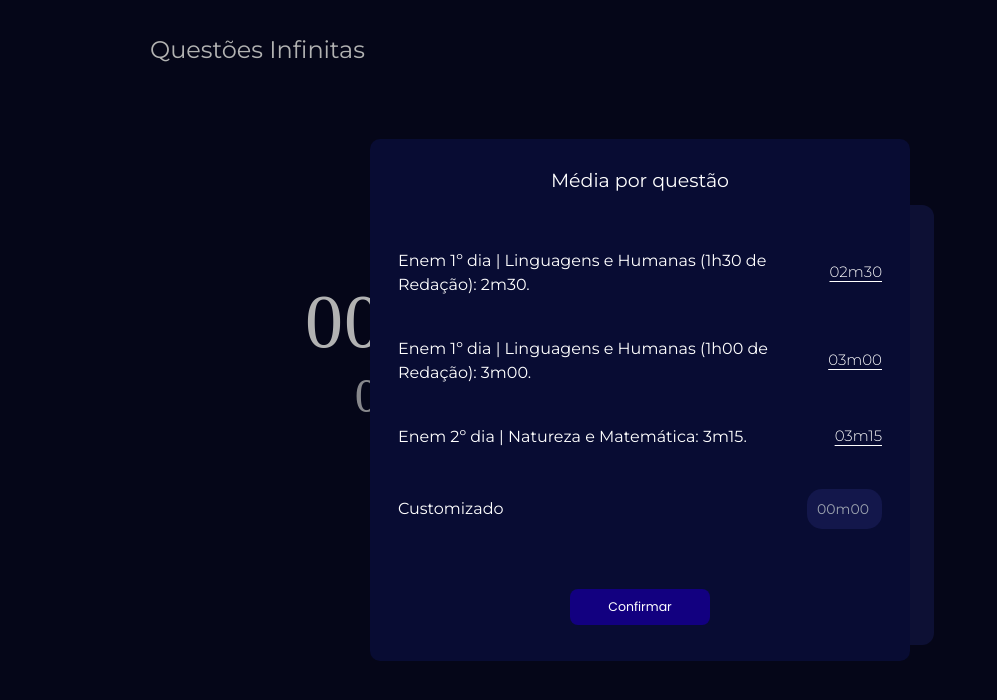
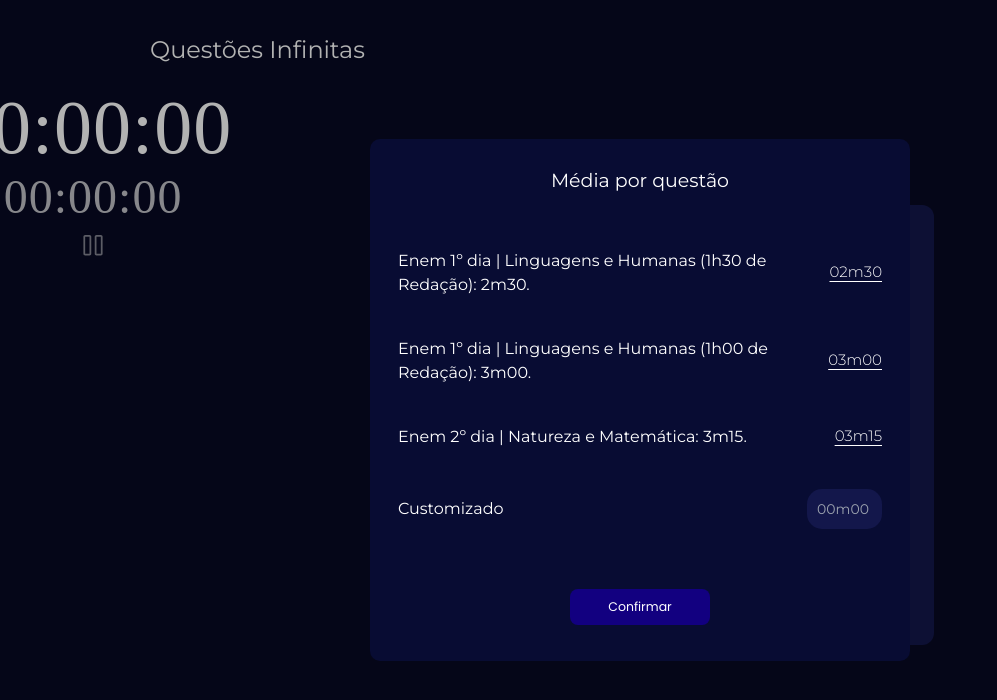
Before and after one commit to HenriqueSenaDev/enem-timer, a React (Vite) app: page /questions/infinity in a window 1280 px wide. Shown: the top 700 px of the page, without its empty margins (0-997 px from the left). Built offline with nearby package versions, Linux system fonts and the light colour scheme.

Commit message:
hotfix/ui: Timer tailwindcss and style

```diff
--- a/src/pages/questions/components/timer-area/components/timer/index.tsx
+++ b/src/pages/questions/components/timer-area/components/timer/index.tsx
@@ -1,7 +1,6 @@
 import { milisToFormattedTime } from '../../utils/timer-utils';
 import { ReactComponent as HideTimeVector } from '../../../../../../assets/hide-time.svg';
 import pauseIcon from '../../../../../../assets/pause.svg';
-import "./styles.css";
 
 interface IProps {
   currentMilis: number;
@@ -13,21 +12,22 @@ interface IProps {
 
 function Timer({ currentMilis, overaalMilis, isPaused, setIsPaused, isTimeHidden }: IProps) {
   return (
-    <div className='timer-container'>
+    <div className="flex flex-col items-center justify-center font-['IBM_Plex_Mono'] leading-[1.2] tracking-[1px] relative h-[190px] lg:absolute lg:top-0 lg:left-0">
       {isTimeHidden
-        ? <HideTimeVector className='hide-time' />
+        ? <HideTimeVector className='h-[130%] w-auto lg:scale-[1.2] -translate-y-[10%]' />
         : <>
-          <h1 className='current-time'>
+          <h1 className='text-[52px] font-light lg:text-[76px]'>
             {milisToFormattedTime(currentMilis).substring(1)}
           </h1>
 
-          <h2 className='overall-time'>
+          <h2 className='text-[30px] font-light opacity-75 lg:text-5xl'>
             {milisToFormattedTime(overaalMilis).substring(1)}
           </h2>
         </>
       }
 
       <img
+        className='mt-[10px] w-5 h-auto cursor-pointer lg:w-7'
         src={pauseIcon}
         alt='pause timer image'
         onClick={() => {
--- a/src/pages/questions/components/timer-area/components/timer/styles.css
+++ /dev/null
@@ -1,53 +0,0 @@
-.timer-container {
-  display: flex;
-  flex-direction: column;
-  align-items: center;
-  justify-content: center;
-  font-family: 'IBM Plex Mono';
-  line-height: 1.2;
-  letter-spacing: 1px;
-  position: relative;
-  height: 190px;
-}
-
-.current-time {
-  font-size: 52px;
-  font-weight: 300;
-}
-
-.overall-time {
-  font-size: 30px;
-  font-weight: 300;
-  opacity: 75%;
-}
-
-.timer-container img {
-  margin-top: 10px;
-  width: 20px;
-  height: auto;
-  cursor: pointer;
-}
-
-.hide-time {
-  height: 130%;
-  width: auto;
-}
-
-@media(min-width: 992px) {
-  .current-time {
-    font-size: 76px;
-  }
-
-  .overall-time {
-    font-size: 48px;
-  }
-
-  .timer-container img {
-    margin-top: 10px;
-    width: 27px;
-  }
-
-  .hide-time {
-    transform: scale(1.2) translateY(-10%);
-  }
-}
```
